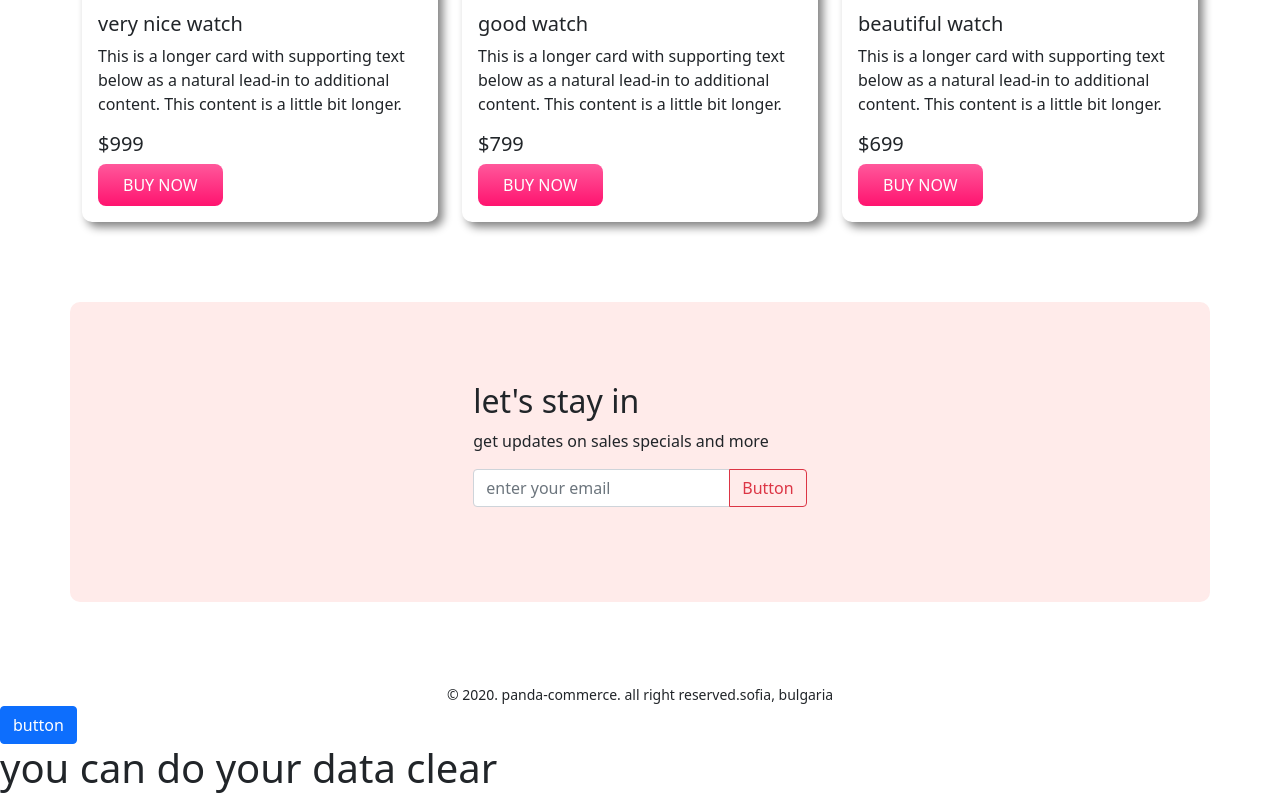
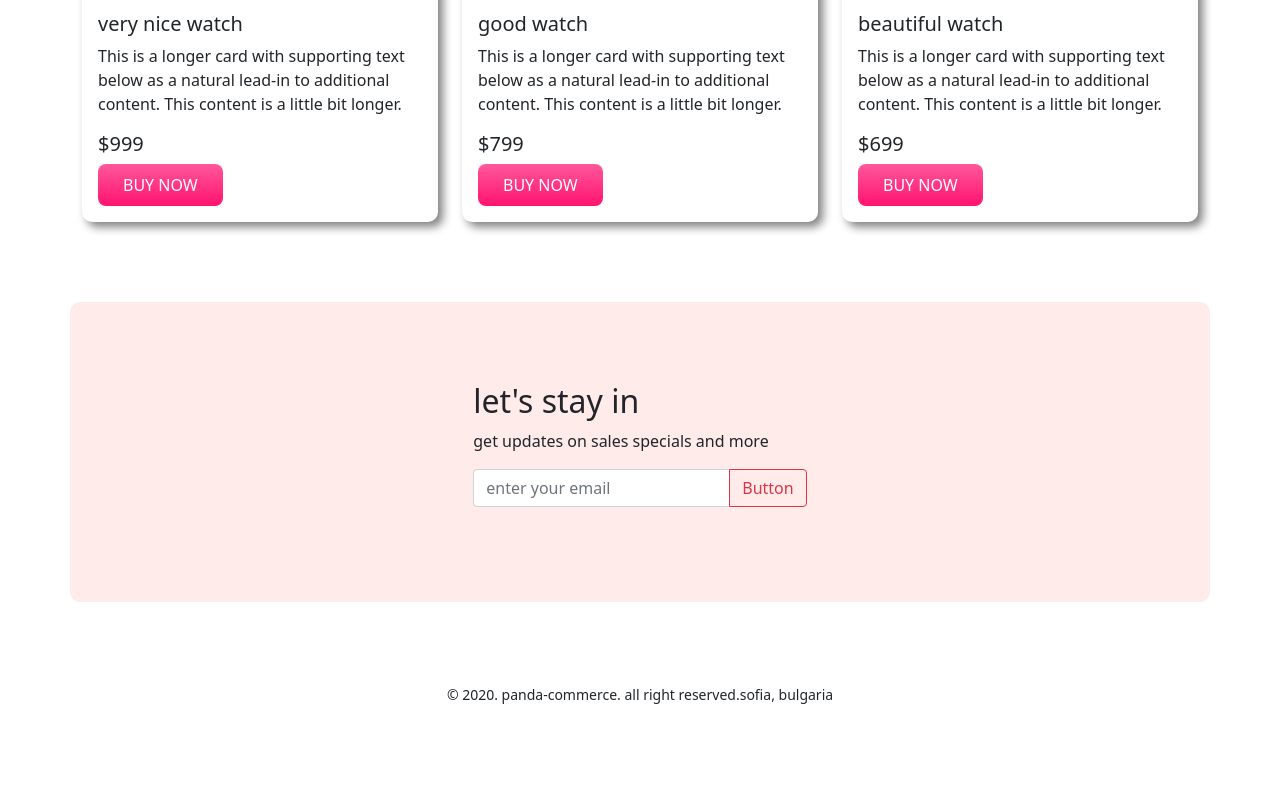
Before and after one commit to jakirphero/panda-commerce, a plain HTML site: page index.html in a window 1280 px wide. Shown: the part 2618-3418 px from the top of the page. After the commit the page ends 3324 px from the top, so only its background shows below. Drawn offline with nearby package versions, Linux system fonts and the light colour scheme.

Commit message:
new work

```diff
--- a/index.html
+++ b/index.html
@@ -256,13 +256,6 @@
       <small>© 2020. panda-commerce. all right reserved.sofia, bulgaria</small>
     </footer>
 
-    <div class="button">
-      <button type="button" class="btn btn-primary">button</button>
-    </div>
-
-    <div class="clear">
-      <h1> you can do your data clear</h1>
-    </div>
     <script src="https://cdn.jsdelivr.net/npm/@popperjs/core@2.10.2/dist/umd/popper.min.js" integrity="sha384-7+zCNj/IqJ95wo16oMtfsKbZ9ccEh31eOz1HGyDuCQ6wgnyJNSYdrPa03rtR1zdB" crossorigin="anonymous"></script>
     <script src="https://cdn.jsdelivr.net/npm/bootstrap@5.1.3/dist/js/bootstrap.min.js" integrity="sha384-QJHtvGhmr9XOIpI6YVutG+2QOK9T+ZnN4kzFN1RtK3zEFEIsxhlmWl5/YESvpZ13" crossorigin="anonymous"></script>
 </body>
```
